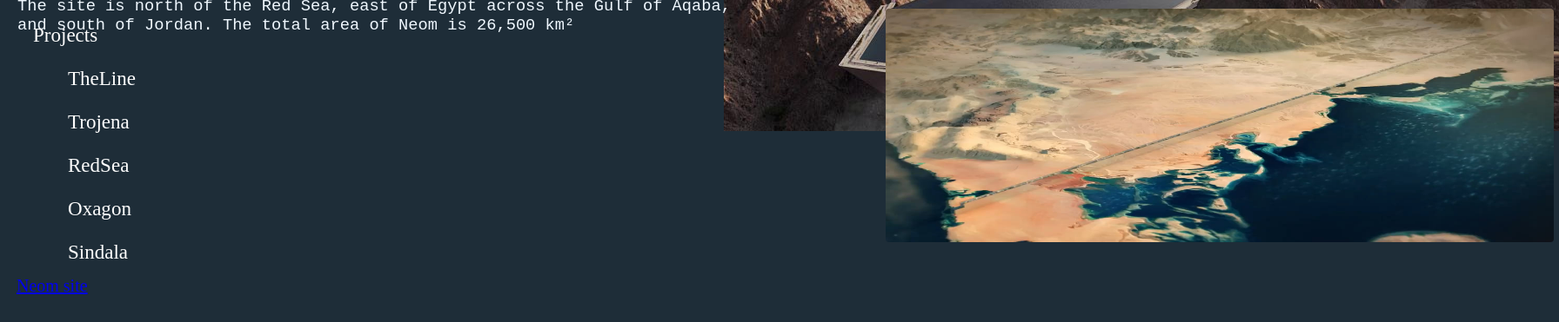
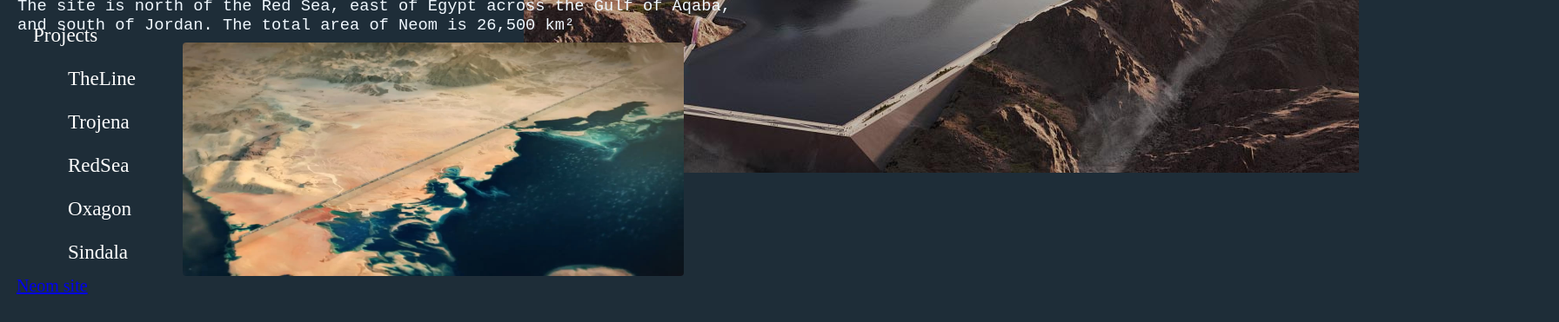
Before and after one commit to iSw4Gi/stu-Neom, a plain HTML site: page index.html in a window 1280 px wide. Shown: the part 429-800 px from the top of the page at 87% size, 1792 px wide, since content can reach past the window. Drawn offline with Linux system fonts and the light colour scheme.

Commit message:
modified:   cNeom.css

```diff
--- a/cNeom.css
+++ b/cNeom.css
@@ -16,8 +16,8 @@ body {
 
 #bjTrojena{
   position: absolute;
-  left: 65%;
-  top: 5%;
+  left: 47%;
+  top: 11%;
   display: block;
   border-radius: 4px;
 }
@@ -29,7 +29,7 @@ body {
   border-radius: 4px;
   max-width: 26%;
   height: auto;
-  top: 55%;
+  top: 70%;
   left: 70%;
 }
 #hd1 {
@@ -77,10 +77,10 @@ body {
   position: absolute;
  margin: auto;
   display: block;
-  width: 800%;
+  width: 600%;
   height: 60%;
-  top: auto;
-  left: 1000px;
+  top: 30%;
+  left: 200%;
   border-radius: 4px;
 }
 
```
